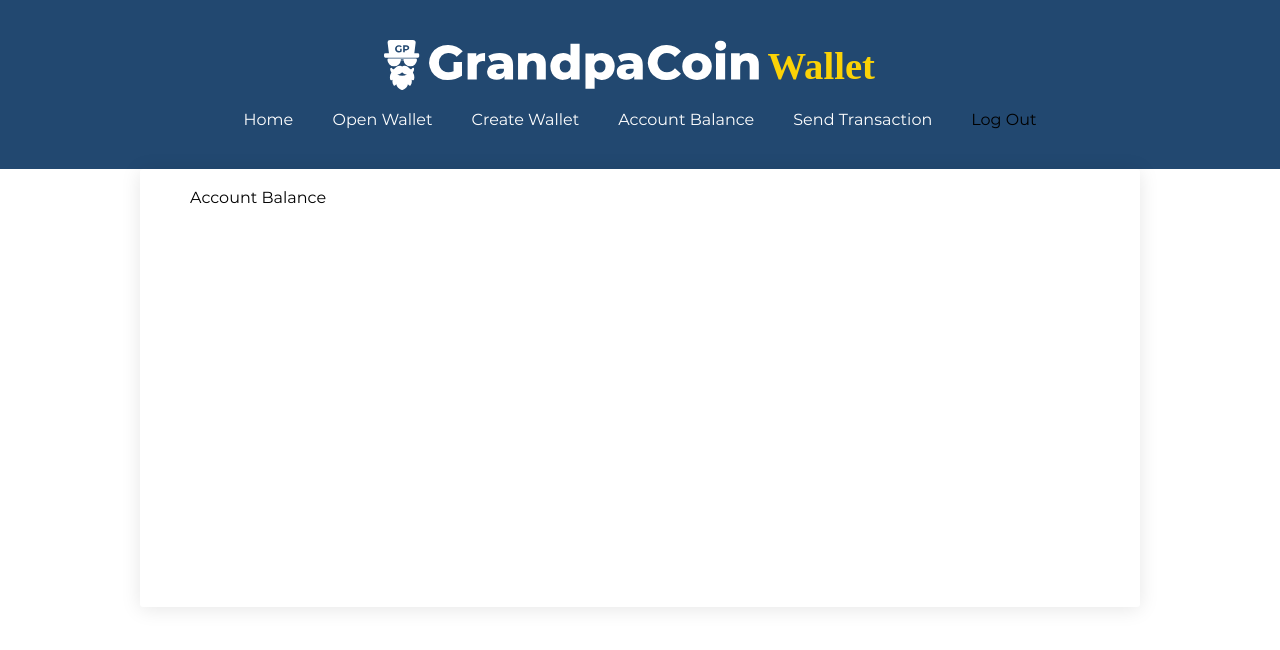
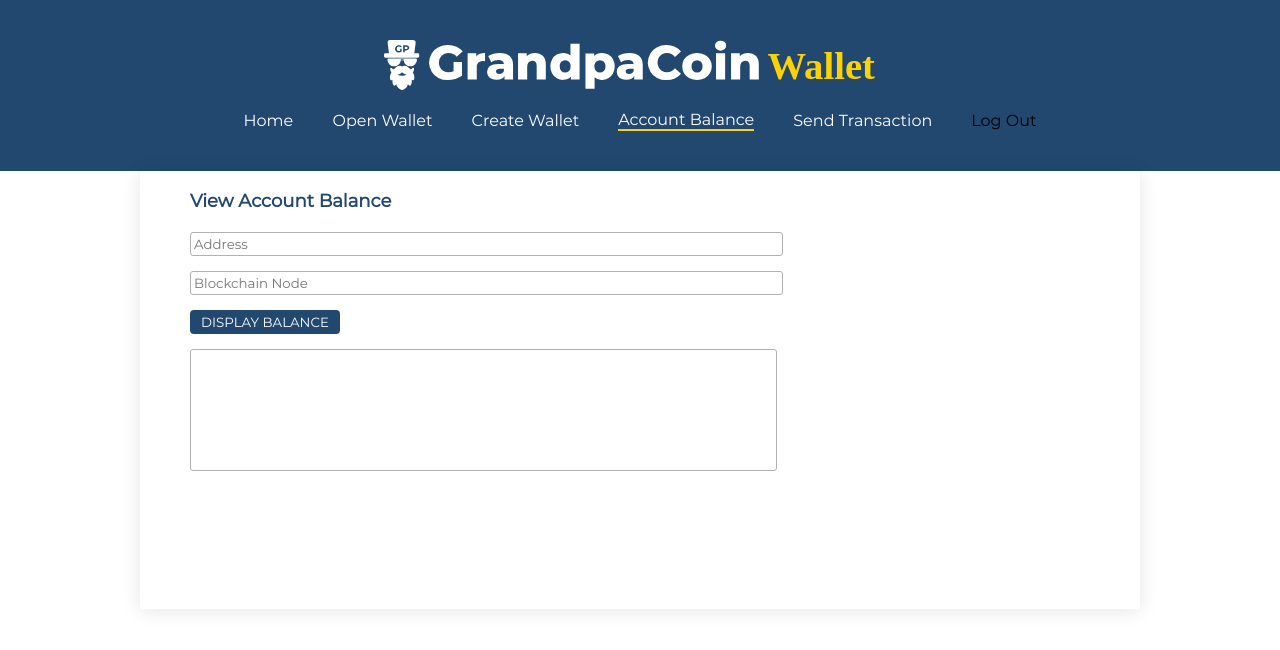
Before and after one commit to family-group/grandpacoin-wallet, a React (Create React App) app: page /account-balance in a window 1280 px wide. Shown: the top 650 px of the page. Built offline with nearby package versions, Linux system fonts and the light colour scheme; what redux-promise-middleware would draw is missing.

Commit message:
Fix some styles issues, added create account and  account balance

```diff
--- a/src/components/AccountBalance.jsx
+++ b/src/components/AccountBalance.jsx
@@ -1,11 +1,67 @@
 import React from 'react';
 import Layout from './Layout';
+import Button from './Button';
+import LogAreaOutput from './LogAreaOutput';
+import TextInput from './TextInput';
+import './css/AccountBalance.css';
+
+const styles = {
+    addressInput: {
+        width: '100%',
+    },
+    nodeInput: {
+        marginTop: '15px',
+        width: '100%'
+    },
+    button: {
+        width: '150px',
+        marginTop: '15px'
+    },
+    logAreaOutput: {
+        width: '100%',
+        minHeight: '100px'
+    }
+}
 
 class AccountBalance extends React.Component {
+    constructor(props) {
+        super(props);
+        this.state = {
+            address: '',
+            nodeUrl: ''
+        }
+
+        this.onChange = this.onChange.bind(this);
+    }
+    onChange(event) {
+        const { value, name } = event.target;
+
+        console.log(value)
+        this.setState({
+            [name]: value
+        })
+    }
+
     render() {
         return (
             <Layout>
-                Account Balance
+                <div className="account-balance-container">
+                    <h3 className="component-title">View Account Balance</h3>
+                    <div className="account-balance-inputs">
+                        <TextInput
+                            style={styles.addressInput} placeholder='Address' name={"address"} value={this.state.address} onChange={this.onChange}
+                        />
+                        <TextInput
+                            style={styles.nodeInput} placeholder='Blockchain Node' name="nodeUrl" value={this.state.nodeUrl} onChange={this.onChange}
+                        />
+                        <Button
+                            style={styles.button} onClick={this.onClick}
+                        >DISPLAY BALANCE</Button>
+                        <LogAreaOutput
+                            value={''} style={styles.logAreaOutput}
+                        />
+                    </div>
+                </div>
             </Layout>
         );
     }
--- a/src/components/Button.jsx
+++ b/src/components/Button.jsx
@@ -2,9 +2,13 @@ import React from 'react';
 import './css/Button.css';
 
 const Button = (props) => {
-    const { children, onClick } = props;
+    const { children, onClick, style = {} } = props;
     return (
-        <button className="button" onClick={onClick}>{children}</button>
+        <button
+            className="button"
+            style={style}
+            onClick={onClick}
+        >{children}</button>
     );
 }
 
--- a/src/components/CreateWallet.jsx
+++ b/src/components/CreateWallet.jsx
@@ -1,11 +1,26 @@
-import React from 'react'
-import Layout from './Layout'
+import React from 'react';
+import Layout from './Layout';
+import Button from './Button';
+import LogAreaOutput from './LogAreaOutput';
 
 class CreateWallet extends React.Component {
+
+    onClick() {
+        console.log('Create New Wallet');
+    }
+
+
     render() {
         return (
             <Layout>
-                Hello Create Wallet
+                <div className="create-wallet-container">
+                    <h3 className="component-title">Create a New Wallet</h3>
+                    <p className="component-description">Generate a new wallet: random private key -> public key -> address</p>
+                    <div>
+                        <Button onClick={this.onClick}>GENERATE NOW</Button>
+                        <LogAreaOutput value={''} style={{ minHeight: '100px' }} />
+                    </div>
+                </div>
             </Layout>
         )
     }
--- a/src/components/Header.jsx
+++ b/src/components/Header.jsx
@@ -1,25 +1,54 @@
 import React from 'react';
 import GrandpaLogo from '../assets/logos/GRANDPACOIN_WALLET.svg';
-import { Link } from 'react-router-dom';
+import { Link, withRouter } from 'react-router-dom';
 import './css/Header.css';
 
+const style = {
+    link: {
+        borderBottom: '2px solid #FBD206'
+    }
+}
+
 class Header extends React.Component {
+    constructor(props) {
+        super(props);
+        this.menuUnderline = this.menuUnderline.bind(this);
+    }
+
+    menuUnderline(route) {
+        const { location: { pathname } } = this.props;
+        if (route === pathname) {
+            return style.link;
+        }
+        return {};
+    }
+
     render() {
         return (
             <header className="grandpa-header">
                 <img src={GrandpaLogo} className="grandpa-logo-header" alt="grandpa-logo" />
                 <nav className="header-menu">
-                    <div><Link to="/">Home</Link></div>
-                    <div>
+                    <div
+                        style={this.menuUnderline('/')}
+                    >
+                        <Link to="/">Home</Link></div>
+                    <div
+                        style={this.menuUnderline('/open-wallet')}
+                    >
                         <Link to="/open-wallet">Open Wallet</Link>
                     </div>
-                    <div>
+                    <div
+                        style={this.menuUnderline('/create-wallet')}>
                         <Link to="/create-wallet">Create Wallet</Link>
                     </div>
-                    <div>
+                    <div
+                        style={this.menuUnderline('/account-balance')}
+                    >
                         <Link to="/account-balance">Account Balance</Link>
                     </div>
-                    <div>
+                    <div
+                        style={this.menuUnderline('/send-transaction')}
+                    >
                         <Link to="/send-transaction">Send Transaction</Link>
                     </div>
                     <div >Log Out</div>
@@ -29,4 +58,4 @@ class Header extends React.Component {
     }
 }
 
-export default Header;
+export default withRouter(props => (<Header {...props} />));
--- a/src/components/Home.jsx
+++ b/src/components/Home.jsx
@@ -1,9 +1,12 @@
 import React from 'react';
+import Layout from './Layout';
 
 class Home extends React.Component {
     render() {
         return (
-            <div>Hello home</div>
+            <Layout>
+                Home
+            </Layout>
         )
     }
 }
--- a/src/components/OpenWallet.jsx
+++ b/src/components/OpenWallet.jsx
@@ -4,6 +4,16 @@ import Button from './Button';
 import TextInput from './TextInput';
 import LogAreaOutput from './LogAreaOutput';
 import './css/OpenWallet.css'
+
+const styles = {
+    input: {
+        marginRight: '10px'
+    },
+    logAreaOutput: {
+        minHeight: '50px',
+        right: '0px'
+    }
+}
 
 class OpenWallet extends React.Component {
     constructor(props) {
@@ -33,9 +43,14 @@ class OpenWallet extends React.Component {
                     <h3 className="component-title">Open an Existing Wallet</h3>
                     <p className="component-description">Enter your wallet private key (compressed ECDSA key, 65 hex digits)</p>
                     <div className="open-wallet-input-section">
-                        <TextInput onChange={this.onChange} value={this.state.walletPrivateKey} />
+                        <TextInput
+                            name="walletPrivateKey"
+                            style={styles.input}
+                            value={this.state.walletPrivateKey}
+                            onChange={this.onChange}
+                        />
                         <Button onClick={this.openWallet}>OPEN WALLET</Button>
-                        <LogAreaOutput value={''} style={{ minHeight: '50px' }} />
+                        <LogAreaOutput value={''} style={styles.logAreaOutput} />
                     </div>
                 </div>
             </Layout>
--- a/src/components/TextInput.jsx
+++ b/src/components/TextInput.jsx
@@ -2,10 +2,18 @@ import React from 'react';
 import './css/TextInput.css';
 
 const TextInput = (props) => {
-    const { value, onChange, placeholder = '' } = props;
+    const { name, value, onChange, placeholder = '', style = {} } = props;
 
     return (
-        <input className="text-input" type="text" value={value} placeholder={placeholder} onChange={onChange} />
+        <input
+            className="text-input"
+            style={style}
+            type="text"
+            name={name}
+            value={value}
+            placeholder={placeholder}
+            onChange={onChange}
+        />
     )
 }
 
--- /dev/null
+++ b/src/components/css/AccountBalance.css
@@ -0,0 +1,9 @@
+.account-balance-container {
+    width: 65%;
+}
+
+.account-balance-inputs {
+    padding-top: 20px;
+    display: flex;
+    flex-direction: column;
+}
--- a/src/components/css/Button.css
+++ b/src/components/css/Button.css
@@ -6,4 +6,5 @@
   background-color: var(--color-grandpa-blue);
   color: white;
   padding: 4px 4px;
+  cursor: pointer;
 }
--- /dev/null
+++ b/src/components/css/CreateWallet.css
@@ -0,0 +1,3 @@
+.create-wallet-container {
+    width: 65%;
+}
--- a/src/components/css/TextInput.css
+++ b/src/components/css/TextInput.css
@@ -5,7 +5,6 @@
     -moz-box-shadow: none;
     box-shadow: none;
     width: 55%;
-    margin-right: 10px;
     border-radius: 3px;
     padding: 3px 3px;
     border: 1px solid var(--color-grandpa-gray);
--- a/src/redux/RootReducer.js
+++ b/src/redux/RootReducer.js
@@ -1,5 +1,5 @@
 import { combineReducers } from 'redux';
 
 export default combineReducers({
-
+    testReducer: () => ({})
 });
```
